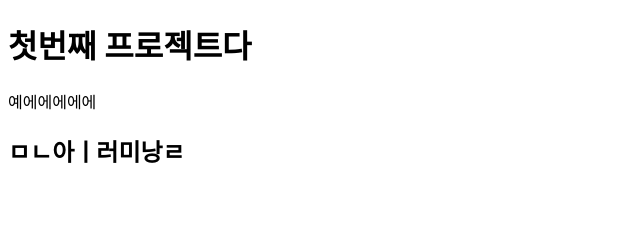
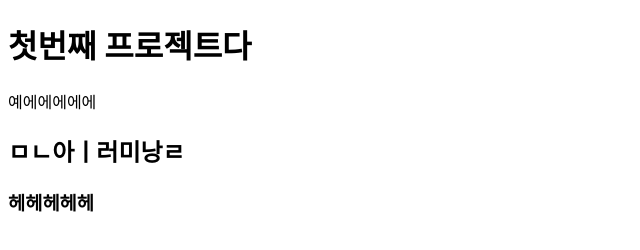
Before and after one commit to zerothhan/first-noona-project, a plain HTML site: page index.html in a window 1280 px wide. Shown: the whole page, without its empty margins (0-640 px from the left). Drawn offline with Linux system fonts and the light colour scheme.

Commit message:
second commit

```diff
--- a/index.html
+++ b/index.html
@@ -11,5 +11,7 @@
     <h1>첫번째 프로젝트다</h1>
     <p>예에에에에에</p>
     <h2>ㅁㄴ아ㅣ러미낭ㄹ</h2>
+
+    <h3>헤헤헤헤헤</h3>
   </body>
 </html>
```
